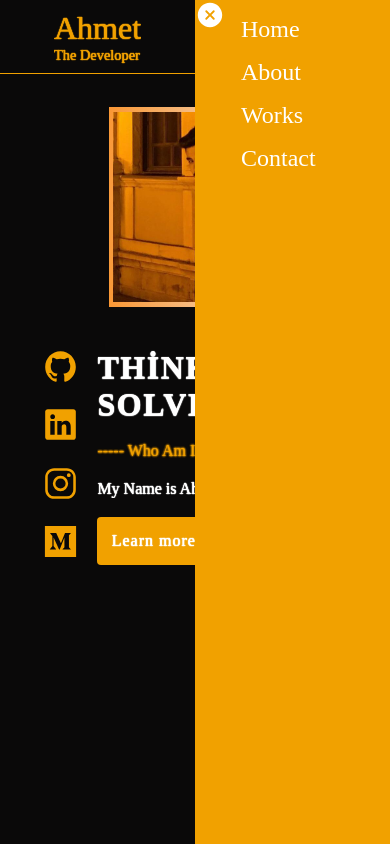
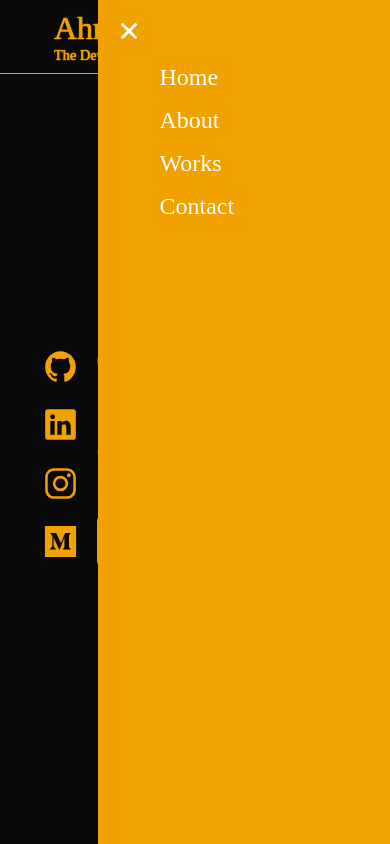
Before and after one commit to AhmetUnsal98/my-portfolio-website, a React (Create React App) app: page / in a window 390 px wide. Both pictures are taken after a click on the element 292 px from the left and 36 px from the top of the page. Built offline with nearby package versions, Linux system fonts and the light colour scheme; a web font is replaced by a local one.

Commit message:
mobile menu added

```diff
--- a/src/components/Hero/Components/Navbar/Navbar.jsx
+++ b/src/components/Hero/Components/Navbar/Navbar.jsx
@@ -1,6 +1,12 @@
 import React, { useState } from "react";
 import "./navbar.scss";
-import { IoCloseCircle, IoMenuOutline, IoSearchOutline } from "react-icons/io5";
+import {
+  IoClose,
+  IoCloseCircle,
+  IoCloseCircleOutline,
+  IoMenuOutline,
+  IoSearchOutline,
+} from "react-icons/io5";
 import { motion } from "framer-motion";
 const Navbar = () => {
   const [sidebar, setSideBar] = useState(false);
@@ -59,23 +65,37 @@ const Navbar = () => {
         animate={{ y: 0 }}
         transition={{ duration: 1.2 }}
       >
-        <div className={`mobile-menu ${sidebar === true ? "active" : ""}`}>
-          <IoCloseCircle
+        <motion.div
+          className={`mobile-menu ${sidebar === true ? "active" : ""}`}
+          initial={{ opacity: 0 }}
+          whileInView={{ opacity: 1 }}
+          transition={{ duration: 0.5 }}
+        >
+          <IoClose
             onClick={() => {
               showSideBar();
             }}
             color="white"
             size={30}
+            style={{ margin: "1rem" }}
           />
           <div className="mobile-menu-list">
             <ul>
-              <li>Home</li>
-              <li>About</li>
-              <li>Works</li>
-              <li>Contact</li>
+              <li>
+                <a href="#hero">Home</a>
+              </li>
+              <li>
+                <a href="#aboutme">About</a>
+              </li>
+              <li>
+                <a href="#works">Works</a>
+              </li>
+              <li>
+                <a href="#contact">Contact</a>
+              </li>
             </ul>
           </div>
-        </div>
+        </motion.div>
         <div
           className="menu-outline-mobile"
           onClick={() => {
--- a/src/components/Hero/Components/Navbar/navbar.scss
+++ b/src/components/Hero/Components/Navbar/navbar.scss
@@ -96,10 +96,11 @@
         top: 0;
         right: 0;
         transition: 850ms;
-        width: 50%;
+        width: 75%;
         height: 100vh;
         background-color: #f1a100;
         z-index: 999;
+        opacity: 0.95;
     }
     .mobile-menu-list {
         display: flex;
@@ -107,10 +108,15 @@
         align-items: center;
         height: auto;
         ul {
+            margin-top: 3rem;
             li {
                 font-size: 1.5rem;
-                margin: 1rem;
+                margin-top: 1rem;
                 color: white;
+                a {
+                    color: white;
+                    text-decoration: none;
+                }
             }
         }
     }
```
